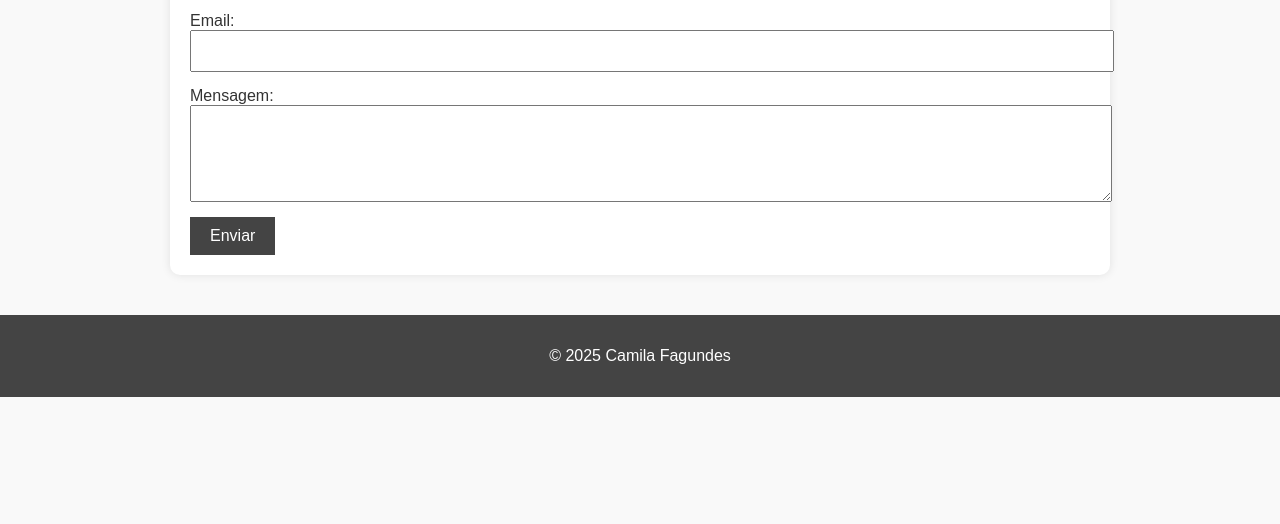
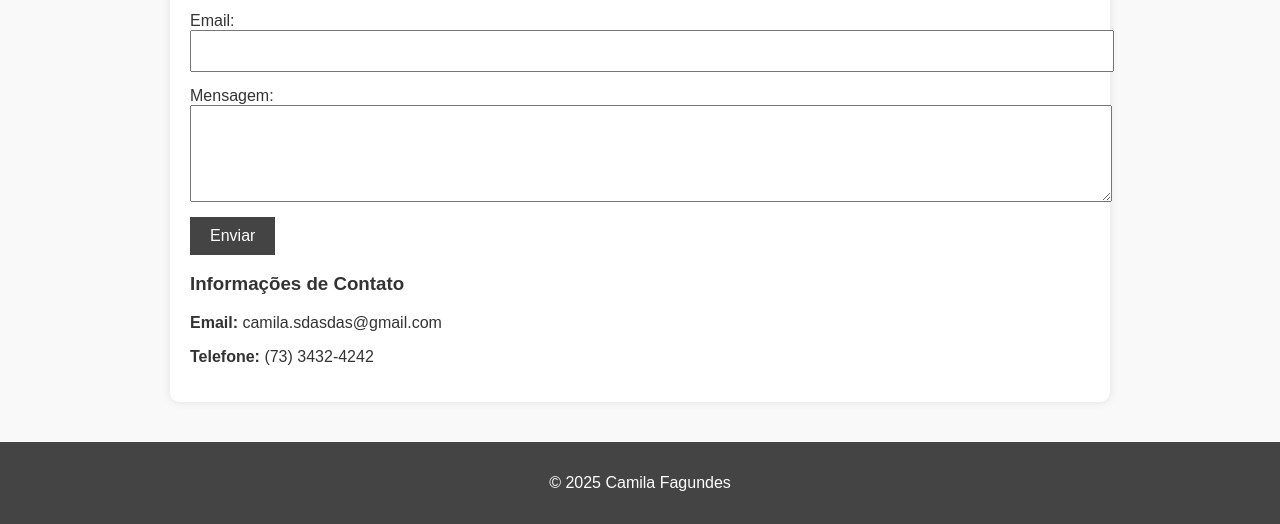
Before and after one commit to cmMOtta/portfolio-camila, a plain HTML site: page contato.html in a window 1280 px wide. Shown: the part 367-891 px from the top of the page. Before the commit the page ends 800 px from the top, so only its background shows below. Drawn offline with Linux system fonts and the light colour scheme.

Commit message:
contato.html

```diff
--- a/contato.html
+++ b/contato.html
@@ -1,3 +1,4 @@
+
 <!DOCTYPE html>
 <html lang="pt-br">
 <head>
@@ -30,6 +31,11 @@
 
       <button type="submit">Enviar</button>
     </form>
+    <section>
+      <h3>Informações de Contato</h3>
+      <p><strong>Email:</strong> camila.sdasdas@gmail.com</p>
+      <p><strong>Telefone:</strong> (73) 3432-4242</p>
+    </section>
   </main>
   <footer>
     <p>&copy; 2025 Camila Fagundes</p>
```
